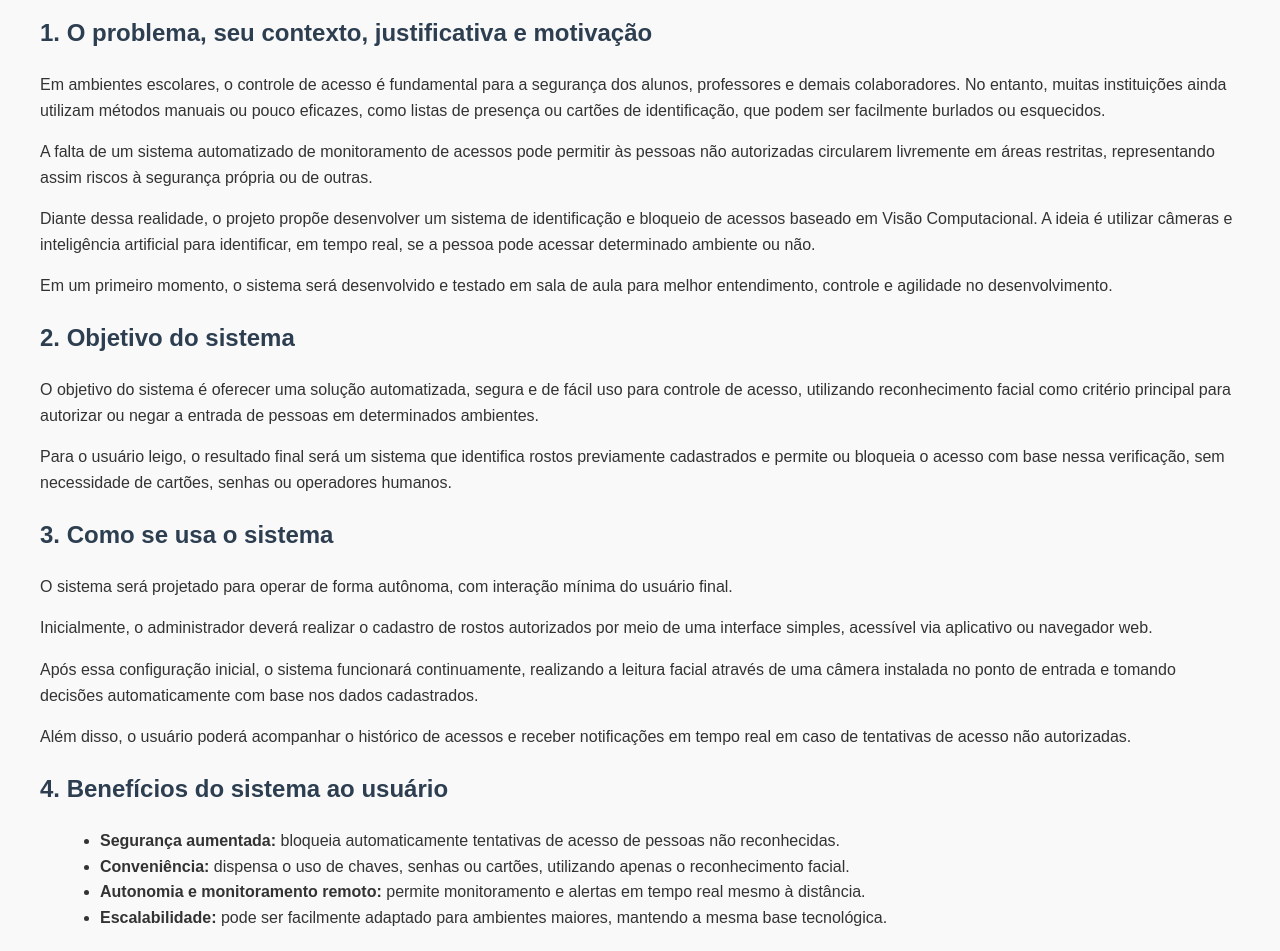
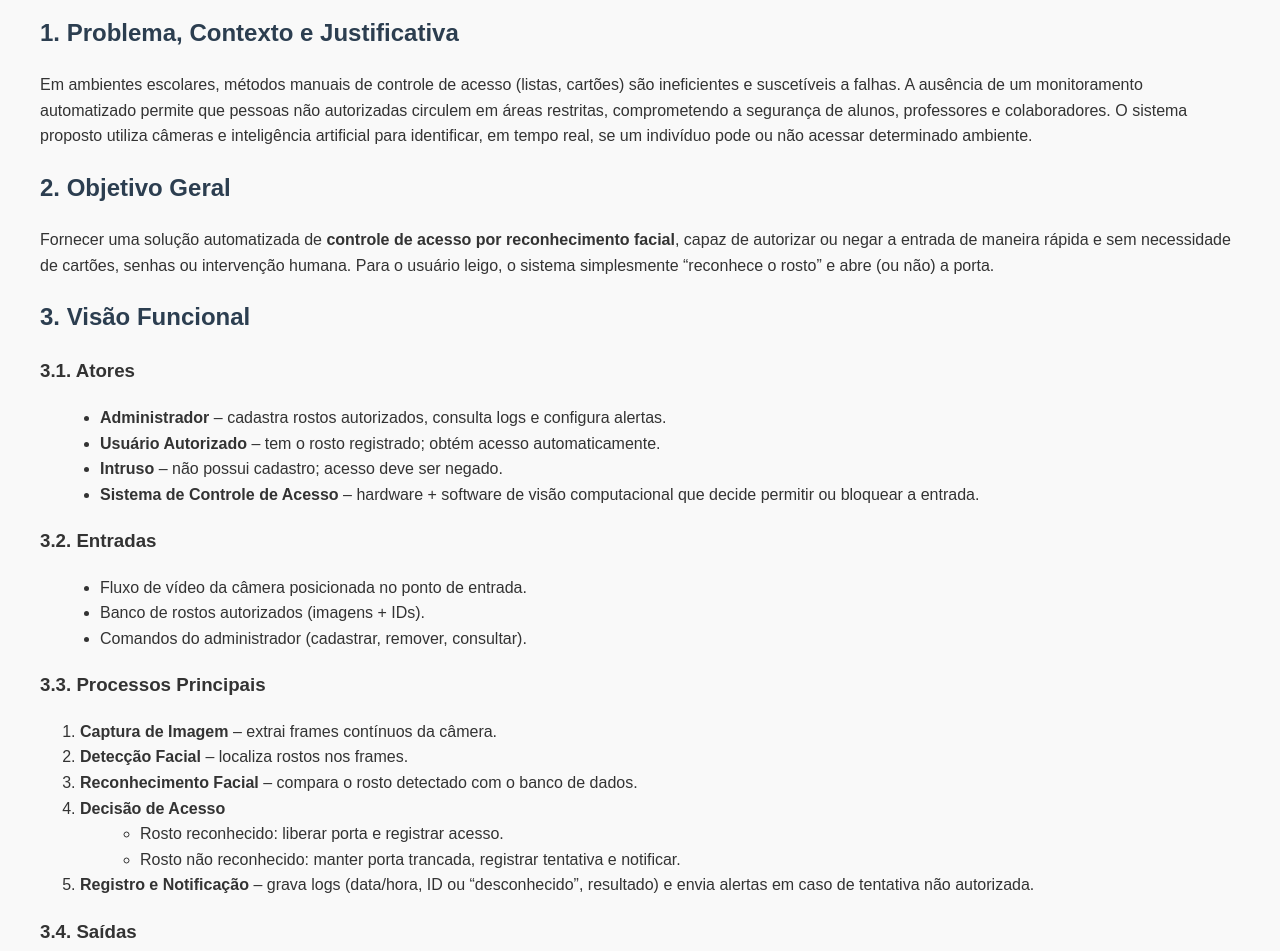
Before and after one commit to VisaoComputacionalPSC/VisaoComputacionalPS.github.io, a plain HTML site: page Etapa2.html in a window 1280 px wide. Shown: the part 99-1050 px from the top of the page. Drawn offline with Linux system fonts and the light colour scheme.

Commit message:
Update Etapa2.html

```diff
--- a/Etapa2.html
+++ b/Etapa2.html
@@ -21,59 +21,104 @@
 </head>
 <body>
 
-  <h1>Sistema de Controle de Acesso com Visão Computacional</h1>
+   <h1>Modelagem Funcional do Sistema (MF)</h1>
 
-  <h2>1. O problema, seu contexto, justificativa e motivação</h2>
+<h2>1. Problema, Contexto e Justificativa</h2>
 <p>
-    Em ambientes escolares, o controle de acesso é fundamental para a segurança dos alunos, professores e demais colaboradores.
-    No entanto, muitas instituições ainda utilizam métodos manuais ou pouco eficazes, como listas de presença ou cartões de identificação,
-    que podem ser facilmente burlados ou esquecidos.
-  </p>
-  <p>
-    A falta de um sistema automatizado de monitoramento de acessos pode permitir às pessoas não autorizadas circularem livremente
-    em áreas restritas, representando assim riscos à segurança própria ou de outras.
-  </p>
-  <p>
-    Diante dessa realidade, o projeto propõe desenvolver um sistema de identificação e bloqueio de acessos baseado em Visão Computacional.
-    A ideia é utilizar câmeras e inteligência artificial para identificar, em tempo real, se a pessoa pode acessar determinado ambiente ou não.
-  </p>
-  <p>
-    Em um primeiro momento, o sistema será desenvolvido e testado em sala de aula para melhor entendimento, controle e agilidade no desenvolvimento.
+Em ambientes escolares, métodos manuais de controle de acesso (listas, cartões) são
+ineficientes e suscetíveis a falhas. A ausência de um monitoramento automatizado
+permite que pessoas não autorizadas circulem em áreas restritas, comprometendo a
+segurança de alunos, professores e colaboradores.
+O sistema proposto utiliza câmeras e inteligência artificial para identificar, em
+tempo real, se um indivíduo pode ou não acessar determinado ambiente.
 </p>
 
-  <h2>2. Objetivo do sistema</h2>
+<h2>2. Objetivo Geral</h2>
 <p>
-    O objetivo do sistema é oferecer uma solução automatizada, segura e de fácil uso para controle de acesso, utilizando reconhecimento facial como critério principal
-    para autorizar ou negar a entrada de pessoas em determinados ambientes.
-  </p>
-  <p>
-    Para o usuário leigo, o resultado final será um sistema que identifica rostos previamente cadastrados e permite ou bloqueia o acesso com base nessa verificação,
-    sem necessidade de cartões, senhas ou operadores humanos.
+Fornecer uma solução automatizada de <strong>controle de acesso por reconhecimento facial</strong>,
+capaz de autorizar ou negar a entrada de maneira rápida e sem necessidade de cartões,
+senhas ou intervenção humana. Para o usuário leigo, o sistema simplesmente “reconhece
+o rosto” e abre (ou não) a porta.
 </p>
 
-  <h2>3. Como se usa o sistema</h2>
-  <p>
-    O sistema será projetado para operar de forma autônoma, com interação mínima do usuário final.
-  </p>
-  <p>
-    Inicialmente, o administrador deverá realizar o cadastro de rostos autorizados por meio de uma interface simples, acessível via aplicativo ou navegador web.
-  </p>
-  <p>
-    Após essa configuração inicial, o sistema funcionará continuamente, realizando a leitura facial através de uma câmera instalada no ponto de entrada e
-    tomando decisões automaticamente com base nos dados cadastrados.
-  </p>
-  <p>
-    Além disso, o usuário poderá acompanhar o histórico de acessos e receber notificações em tempo real em caso de tentativas de acesso não autorizadas.
-  </p>
+<h2>3. Visão Funcional</h2>
 
-  <h2>4. Benefícios do sistema ao usuário</h2>
+<h3>3.1. Atores</h3>
 <ul>
-    <li><strong>Segurança aumentada:</strong> bloqueia automaticamente tentativas de acesso de pessoas não reconhecidas.</li>
-    <li><strong>Conveniência:</strong> dispensa o uso de chaves, senhas ou cartões, utilizando apenas o reconhecimento facial.</li>
-    <li><strong>Autonomia e monitoramento remoto:</strong> permite monitoramento e alertas em tempo real mesmo à distância.</li>
-    <li><strong>Escalabilidade:</strong> pode ser facilmente adaptado para ambientes maiores, mantendo a mesma base tecnológica.</li>
+  <li><strong>Administrador</strong> – cadastra rostos autorizados, consulta logs e configura alertas.</li>
+  <li><strong>Usuário Autorizado</strong> – tem o rosto registrado; obtém acesso automaticamente.</li>
+  <li><strong>Intruso</strong> – não possui cadastro; acesso deve ser negado.</li>
+  <li><strong>Sistema de Controle de Acesso</strong> – hardware + software de visão computacional que decide permitir ou bloquear a entrada.</li>
 </ul>
 
+<h3>3.2. Entradas</h3>
+<ul>
+  <li>Fluxo de vídeo da câmera posicionada no ponto de entrada.</li>
+  <li>Banco de rostos autorizados (imagens + IDs).</li>
+  <li>Comandos do administrador (cadastrar, remover, consultar).</li>
+</ul>
+
+<h3>3.3. Processos Principais</h3>
+<ol>
+  <li><strong>Captura de Imagem</strong> – extrai frames contínuos da câmera.</li>
+  <li><strong>Detecção Facial</strong> – localiza rostos nos frames.</li>
+  <li><strong>Reconhecimento Facial</strong> – compara o rosto detectado com o banco de dados.</li>
+  <li><strong>Decisão de Acesso</strong>
+    <ul>
+      <li>Rosto reconhecido: liberar porta e registrar acesso.</li>
+      <li>Rosto não reconhecido: manter porta trancada, registrar tentativa e notificar.</li>
+    </ul>
+  </li>
+  <li><strong>Registro e Notificação</strong> – grava logs (data/hora, ID ou “desconhecido”, resultado) e envia alertas em caso de tentativa não autorizada.</li>
+</ol>
+
+<h3>3.4. Saídas</h3>
+<ul>
+  <li>Sinal elétrico para destravar ou manter travada a porta.</li>
+  <li>Log de acesso (usuário, hora, status).</li>
+  <li>Notificação push/e-mail para tentativas não autorizadas.</li>
+</ul>
+
+<h3>3.5. Requisitos Funcionais</h3>
+<table border="1" cellpadding="4">
+  <tr><th>ID</th><th>Descrição</th></tr>
+  <tr><td>RF01</td><td>Detectar rostos em tempo real com a câmera instalada.</td></tr>
+  <tr><td>RF02</td><td>Comparar rostos detectados com o banco de usuários autorizados.</td></tr>
+  <tr><td>RF03</td><td>Destravar a porta quando o rosto for reconhecido.</td></tr>
+  <tr><td>RF04</td><td>Manter a porta travada caso o rosto não conste no banco ou a detecção falhe.</td></tr>
+  <tr><td>RF05</td><td>Registrar todos os eventos de acesso (autorizado ou negado).</td></tr>
+  <tr><td>RF06</td><td>Permitir cadastro e remoção de usuários via interface web simples.</td></tr>
+  <tr><td>RF07</td><td>Enviar notificações em tempo real para tentativas de acesso não autorizadas.</td></tr>
+</table>
+
+<h2>4. Interatividade do Usuário</h2>
+<ul>
+  <li><strong>Administrador</strong>
+    <ul>
+      <li>Cadastro inicial de rostos (upload de fotos ou captura direta).</li>
+      <li>Consulta ao histórico de acessos via navegador ou app.</li>
+      <li>Configuração de alertas.</li>
+    </ul>
+  </li>
+  <li><strong>Usuário Autorizado</strong> – simplesmente aproxima-se da câmera; sistema libera o acesso.</li>
+  <li><strong>Intruso</strong> – sistema nega acesso e gera alerta.</li>
+</ul>
+
+<h2>5. Benefícios ao Usuário</h2>
+<ul>
+  <li><strong>Segurança</strong> – bloqueio automático a pessoas não cadastradas.</li>
+  <li><strong>Conveniência</strong> – eliminação de cartões, senhas ou chaves.</li>
+  <li><strong>Monitoramento Remoto</strong> – acesso a logs e alertas de qualquer lugar.</li>
+  <li><strong>Escalabilidade</strong> – mesma tecnologia aplicável a múltiplas entradas ou unidades escolares.</li>
+</ul>
+
+<h2>6. Resultado Final Esperado</h2>
+<p>
+Para o usuário leigo, o sistema será percebido como uma “porta inteligente” que
+se abre apenas quando reconhece o rosto autorizado, exibindo um sinal visual ou
+sonoro de confirmação. Em caso de rosto desconhecido, a porta permanece
+fechada e um alerta é disparado para o responsável.
+</p>
 
 
 </body>
```
Lines whose indentation alone changed are shown as unchanged.
